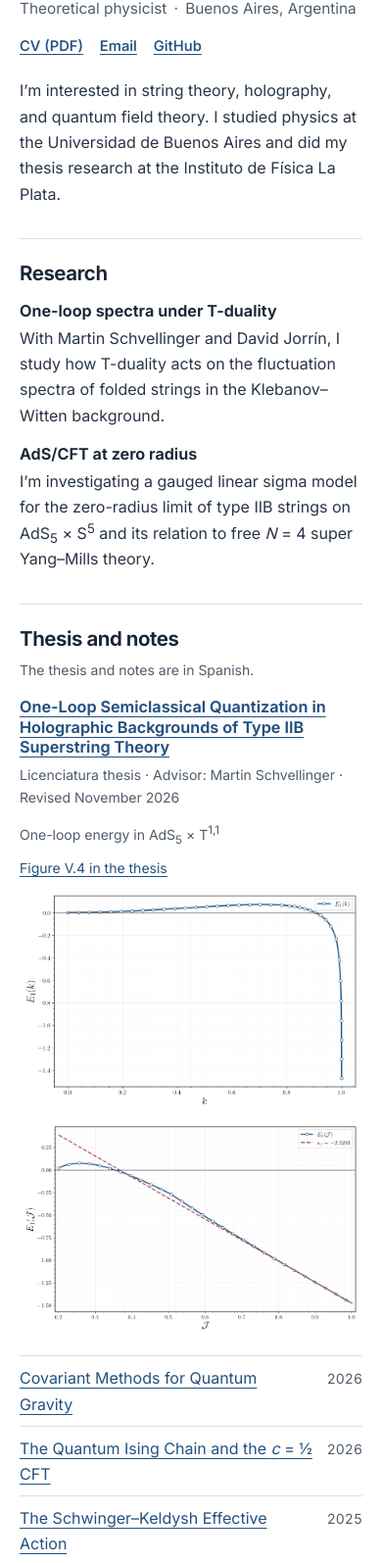
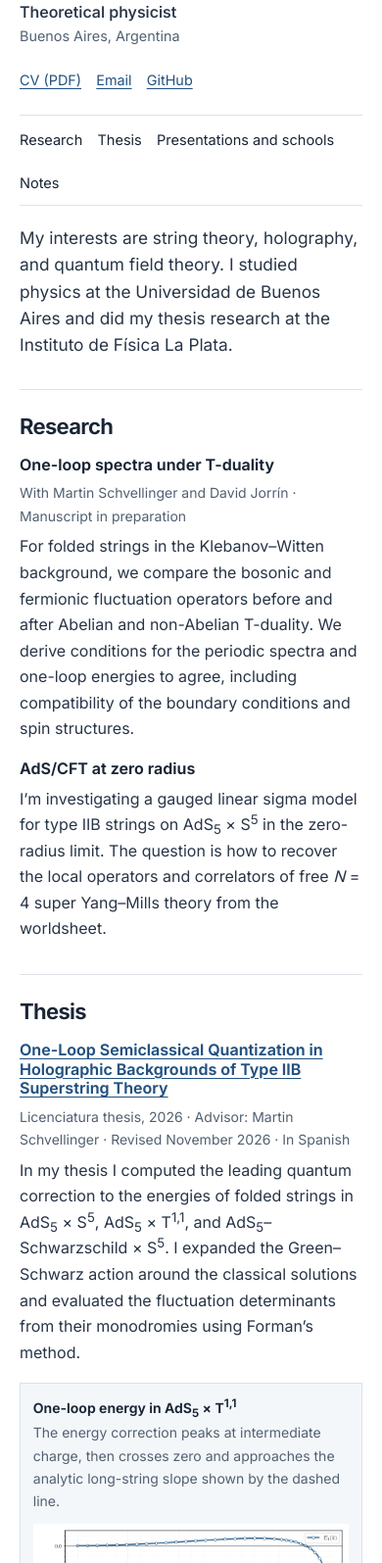
Before and after one commit to Monferran/monferran.github.io, a plain HTML site: page index.html in a window 390 px wide. Shown: the part 92-1687 px from the top of the page at 98% size. Drawn offline with Linux system fonts and the light colour scheme.

Commit message:
Expand academic research, thesis, and selected activities

```diff
--- a/index.html
+++ b/index.html
@@ -4,37 +4,41 @@
   <meta charset="utf-8">
   <meta name="viewport" content="width=device-width, initial-scale=1">
   <title>Marcos Monferran | Theoretical Physicist</title>
-  <meta name="description" content="Marcos Monferran, theoretical physicist in Buenos Aires. String theory, holography, and quantum field theory.">
+  <meta name="description" content="Marcos Monferran, theoretical physicist in Buenos Aires. Research, thesis, and notes on string theory, holography, and quantum field theory.">
   <meta name="theme-color" content="#ffffff">
   <link rel="canonical" href="https://monferran.github.io/">
   <link rel="icon" href="assets/favicon.png?v=3992fd51" type="image/png">
   <link rel="preload" href="assets/fonts/inter.woff2" as="font" type="font/woff2" crossorigin>
-  <link rel="stylesheet" href="style.css?v=f55732ee">
+  <link rel="stylesheet" href="style.css?v=aed645fb">
   <meta property="og:type" content="website">
   <meta property="og:title" content="Marcos Monferran | Theoretical Physicist">
-  <meta property="og:description" content="String theory, holography, and quantum field theory.">
+  <meta property="og:description" content="Research, thesis, and notes on string theory, holography, and quantum field theory.">
   <meta property="og:url" content="https://monferran.github.io/">
 </head>
 <body>
   <a class="skip-link" href="#main">Skip to content</a>
-
-  <main class="page" id="main" tabindex="-1">
+  <div class="page">
+    <header class="profile" id="about">
       <span id="sobre-mi" class="anchor" aria-hidden="true"></span>
-    <header id="about" class="profile">
-      <div class="profile-heading">
-        <div>
       <h1>Marcos Monferran</h1>
-          <p class="role">Theoretical physicist <span aria-hidden="true">·</span> Buenos Aires, Argentina</p>
-        </div>
-        <nav aria-label="CV and contact" id="contact">
-          <a href="assets/Marcos_Monferran_CV.pdf" aria-label="CV (PDF)">CV (PDF)</a>
+      <p class="role">Theoretical physicist</p>
+      <p class="location">Buenos Aires, Argentina</p>
+      <span id="contacto" class="anchor" aria-hidden="true"></span>
+      <div id="contact" class="contact">
+        <a href="assets/Marcos_Monferran_CV.pdf">CV (PDF)</a>
         <a href="mailto:marcosagustinmonferran@gmail.com">Email</a>
         <a href="https://github.com/Monferran">GitHub</a>
+      </div>
+      <nav class="contents" aria-label="On this page">
+        <a href="#research">Research</a>
+        <a href="#writing">Thesis</a>
+        <a href="#activity">Presentations and schools</a>
+        <a href="#notes">Notes</a>
       </nav>
-      </div>
-      <span id="contacto" class="anchor" aria-hidden="true"></span>
-      <p class="bio">I’m interested in string theory, holography, and quantum field theory. I studied physics at the Universidad de Buenos Aires and did my thesis research at the Instituto de Física La Plata.</p>
     </header>
+
+    <main id="main" tabindex="-1">
+      <p class="bio">My interests are string theory, holography, and quantum field theory. I studied physics at the Universidad de Buenos Aires and did my thesis research at the Instituto de Física La Plata.</p>
 
       <span id="trabajo" class="anchor" aria-hidden="true"></span>
       <section id="research" class="section" aria-labelledby="research-heading">
@@ -42,27 +46,26 @@
         <div class="research">
           <article>
             <h3>One-loop spectra under T-duality</h3>
-          <p>With Martin Schvellinger and David Jorrín, I study how T-duality acts on the fluctuation spectra of folded strings in the Klebanov–Witten background.</p>
+            <p class="metadata">With Martin Schvellinger and David Jorrín · Manuscript in preparation</p>
+            <p>For folded strings in the Klebanov–Witten background, we compare the bosonic and fermionic fluctuation operators before and after Abelian and non-Abelian T-duality. We derive conditions for the periodic spectra and one-loop energies to agree, including compatibility of the boundary conditions and spin structures.</p>
           </article>
           <article>
             <h3>AdS/CFT at zero radius</h3>
-          <p>I’m investigating a gauged linear sigma model for the zero-radius limit of type IIB strings on AdS<sub>5</sub> × S<sup>5</sup> and its relation to free <i>N</i> = 4 super Yang–Mills theory.</p>
+            <p>I’m investigating a gauged linear sigma model for type IIB strings on AdS<sub>5</sub> × S<sup>5</sup> in the zero-radius limit. The question is how to recover the local operators and correlators of free <i>N</i> = 4 super Yang–Mills theory from the worldsheet.</p>
           </article>
         </div>
       </section>
 
       <span id="textos" class="anchor" aria-hidden="true"></span>
-    <section id="writing" class="section" aria-labelledby="writing-heading">
-      <h2 id="writing-heading">Thesis and notes</h2>
-      <p class="metadata section-note">The thesis and notes are in Spanish.</p>
-      <div class="documents">
-        <article class="thesis">
+      <section id="writing" class="section" aria-labelledby="thesis-heading">
+        <h2 id="thesis-heading">Thesis</h2>
         <h3><a href="assets/tesis.pdf">One-Loop Semiclassical Quantization in Holographic Backgrounds of Type IIB Superstring Theory</a></h3>
-          <p class="metadata">Licenciatura thesis · Advisor: Martin Schvellinger · Revised November 2026</p>
+        <p class="metadata">Licenciatura thesis, 2026 · Advisor: Martin Schvellinger · Revised November 2026 · In Spanish</p>
+        <p>In my thesis I computed the leading quantum correction to the energies of folded strings in AdS<sub>5</sub> × S<sup>5</sup>, AdS<sub>5</sub> × T<sup>1,1</sup>, and AdS<sub>5</sub>–Schwarzschild × S<sup>5</sup>. I expanded the Green–Schwarz action around the classical solutions and evaluated the fluctuation determinants from their monodromies using Forman’s method.</p>
         <figure class="thesis-figure" id="thesis-figure">
           <figcaption>
-              <span>One-loop energy in AdS<sub>5</sub> × T<sup>1,1</sup></span>
-              <a href="assets/tesis.pdf#page=71">Figure V.4 in the thesis</a>
+            <span class="figure-title">One-loop energy in AdS<sub>5</sub> × T<sup>1,1</sup></span>
+            <span>The energy correction peaks at intermediate charge, then crosses zero and approaches the analytic long-string slope shown by the dashed line.</span>
           </figcaption>
           <div class="panels">
             <a href="assets/t11-energy-modulus.webp" title="Open full-size plot">
@@ -74,16 +77,65 @@
                 alt="One-loop energy versus angular momentum J. The dashed line gives the analytic long-string slope.">
             </a>
           </div>
+          <a class="figure-link" href="assets/tesis.pdf#page=71">Figure V.4 in the revised thesis</a>
         </figure>
-        </article>
+      </section>
 
-        <ul class="notes">
-          <li><a href="assets/metodosCovariantes.pdf">Covariant Methods for Quantum Gravity</a><time datetime="2026">2026</time></li>
-          <li><a href="assets/isingMass.pdf">The Quantum Ising Chain and the <i>c</i> = ½ CFT</a><time datetime="2026">2026</time></li>
-          <li><a href="assets/camposCTP.pdf">The Schwinger–Keldysh Effective Action</a><time datetime="2025">2025</time></li>
+      <section id="activity" class="section" aria-labelledby="activity-heading">
+        <h2 id="activity-heading">Presentations and schools</h2>
+        <ul class="records">
+          <li>
+            <div>
+              <h3>Semiclassical Quantization of Rotating Strings</h3>
+              <p>Poster at Advances in Quantum Gravity &amp; Strings, Instituto de Física La Plata.</p>
+            </div>
+            <time datetime="2026-07">Jul 2026</time>
+          </li>
+          <li>
+            <div>
+              <h3>IX Perimeter–SAIFR–IFT Journeys into Theoretical Physics</h3>
+              <p>IFT-UNESP and ICTP-SAIFR, São Paulo. Courses included classical integrability and effective field theory.</p>
+            </div>
+            <time datetime="2026-07">Jul 2026</time>
+          </li>
+          <li>
+            <div>
+              <h3>XXVII Giambiagi Winter School</h3>
+              <p>Holography, Black Holes and Information Theory, Universidad de Buenos Aires.</p>
+            </div>
+            <time datetime="2025-07">Jul 2025</time>
+          </li>
         </ul>
+      </section>
+
+      <section id="notes" class="section" aria-labelledby="notes-heading">
+        <h2 id="notes-heading">Notes</h2>
+        <p class="metadata section-note">Course monographs in Spanish.</p>
+        <ul class="records">
+          <li>
+            <div>
+              <h3><a href="assets/metodosCovariantes.pdf">Covariant Methods for Quantum Gravity</a></h3>
+              <p>Gravitational boundary terms, Euclidean gravity, and gravity as an effective field theory.</p>
             </div>
+            <time datetime="2026">2026</time>
+          </li>
+          <li>
+            <div>
+              <h3><a href="assets/isingMass.pdf">The Quantum Ising Chain and the <i>c</i> = ½ CFT</a></h3>
+              <p>Inhomogeneous Ising chains and Majorana fermions with a spatially varying mass.</p>
+            </div>
+            <time datetime="2026">2026</time>
+          </li>
+          <li>
+            <div>
+              <h3><a href="assets/camposCTP.pdf">The Schwinger–Keldysh Effective Action</a></h3>
+              <p>The closed-time-path formalism and effective actions for nonequilibrium field theory.</p>
+            </div>
+            <time datetime="2025">2025</time>
+          </li>
+        </ul>
       </section>
     </main>
+  </div>
 </body>
 </html>
--- a/style.css
+++ b/style.css
@@ -11,10 +11,11 @@
   --paper: #fff;
   --ink: #192535;
   --text: #283547;
-  --muted: #4f5c6b;
+  --muted: #526071;
   --link: #235180;
-  --rule: #d9dfe6;
-  --gutter: clamp(1.25rem, 5vw, 3rem);
+  --rule: #dce2e8;
+  --plate: #f4f7fa;
+  --gutter: clamp(1.25rem, 5vw, 3.5rem);
 }
 
 *, *::before, *::after {
@@ -25,7 +26,7 @@ body {
   margin: 0;
   background: var(--paper);
   color: var(--text);
-  font: 1rem/1.65 Inter, "Segoe UI", Arial, sans-serif;
+  font: 1rem/1.66 Inter, "Segoe UI", Arial, sans-serif;
 }
 
 h1, h2, h3, p, figure {
@@ -34,7 +35,7 @@ h1, h2, h3, p, figure {
 
 h1, h2, h3 {
   color: var(--ink);
-  line-height: 1.25;
+  line-height: 1.23;
   text-wrap: pretty;
 }
 
@@ -44,7 +45,7 @@ sub, sup {
 
 a {
   color: var(--link);
-  text-underline-offset: 0.22em;
+  text-underline-offset: 0.2em;
   text-decoration-thickness: 1px;
 }
 
@@ -67,19 +68,9 @@ a:focus-visible, main:focus-visible {
   color: var(--ink);
 }
 
-.page {
-  width: min(49rem, calc(100% - 2 * var(--gutter)));
-  margin-inline: auto;
-  padding-block: clamp(2.6rem, 7vw, 5.25rem) 3.5rem;
-}
-
-.anchor {
-  display: block;
-}
-
 .skip-link {
   position: fixed;
-  top: 0.7rem;
+  top: 0.75rem;
   left: var(--gutter);
   z-index: 1;
   padding: 0.45rem 0.65rem;
@@ -91,114 +82,142 @@ a:focus-visible, main:focus-visible {
   transform: none;
 }
 
-.profile-heading {
-  display: flex;
-  flex-wrap: wrap;
-  justify-content: space-between;
-  align-items: baseline;
-  gap: 0.45rem 1.3rem;
+.page {
+  display: grid;
+  grid-template-columns: minmax(11rem, 15.75rem) minmax(0, 1fr);
+  gap: clamp(2.25rem, 6vw, 5rem);
+  align-items: start;
+  width: min(67rem, calc(100% - 2 * var(--gutter)));
+  margin-inline: auto;
+  padding-block: clamp(2.7rem, 7.2vw, 6.5rem) 4.25rem;
+}
+
+.anchor {
+  display: block;
+}
+
+.profile {
+  position: sticky;
+  top: 3rem;
 }
 
 h1 {
-  font-size: clamp(2rem, 5vw, 2.75rem);
+  max-width: 9ch;
+  font-size: clamp(2.1rem, 4.8vw, 3rem);
   font-weight: 680;
-  letter-spacing: -0.045em;
+  letter-spacing: -0.046em;
+  line-height: 1.04;
 }
 
 .role {
-  margin-top: 0.37rem;
-  color: var(--muted);
-  font-size: 0.96rem;
+  margin-top: 0.8rem;
+  font-weight: 550;
 }
 
-.role span {
-  padding-inline: 0.18rem;
+.location {
+  color: var(--muted);
+  font-size: 0.9rem;
 }
 
-.profile nav {
+.contact {
   display: flex;
   flex-wrap: wrap;
-  align-items: center;
-  gap: 0 1.06rem;
-  font-size: 0.92rem;
+  gap: 0 0.95rem;
+  margin-top: 0.68rem;
+  font-size: 0.9rem;
 }
 
-.profile nav a {
+.contact a, .contents a {
   display: inline-flex;
   align-items: center;
   min-height: 44px;
-  font-weight: 550;
+}
+
+.contents {
+  display: grid;
+  width: fit-content;
+  border-top: 1px solid var(--rule);
+  margin-top: 0.78rem;
+  padding-top: 0.55rem;
+  font-size: 0.91rem;
+}
+
+.contents a {
+  color: var(--ink);
+  text-decoration: none;
+}
+
+.contents a:hover {
+  text-decoration: underline;
 }
 
 .bio {
-  max-width: 65ch;
-  margin-top: 1.4rem;
+  max-width: 59ch;
+  padding-bottom: 1.95rem;
+  font-size: clamp(1.08rem, 2vw, 1.24rem);
+  line-height: 1.58;
 }
 
 .section {
-  margin-top: 2rem;
-  padding-top: 1.38rem;
+  padding: 1.5rem 0 2.05rem;
   border-top: 1px solid var(--rule);
 }
 
 h2 {
-  margin-bottom: 0.92rem;
-  font-size: 1.28rem;
-  font-weight: 650;
-  letter-spacing: -0.022em;
+  margin-bottom: 1rem;
+  font-size: clamp(1.38rem, 2.7vw, 1.65rem);
+  font-weight: 660;
+  letter-spacing: -0.03em;
 }
 
 h3 {
-  font-size: 1.01rem;
+  font-size: 1rem;
   font-weight: 650;
 }
 
 .research article + article {
-  margin-top: 1rem;
+  margin-top: 1.15rem;
 }
 
-.research p {
-  max-width: 72ch;
-  margin-top: 0.3rem;
+.research p, #writing > p {
+  margin-top: 0.42rem;
 }
 
-.metadata, figcaption, .notes time {
+.metadata, .records time {
   color: var(--muted);
   font-size: 0.875rem;
 }
 
-.metadata {
-  margin-top: 0.42rem;
-}
-
 .section-note {
-  margin: -0.42rem 0 1rem;
+  margin: -0.4rem 0 0.75rem;
 }
 
 .thesis-figure {
-  margin-top: 0.95rem;
+  margin: 1.1rem 0 0;
+  padding: clamp(0.8rem, 2.5vw, 1.1rem);
+  border: 1px solid var(--rule);
+  background: var(--plate);
 }
 
 figcaption {
-  display: flex;
-  flex-wrap: wrap;
-  justify-content: space-between;
-  align-items: center;
-  gap: 0 1rem;
-  min-height: 44px;
+  display: grid;
+  gap: 0.16rem;
+  color: var(--muted);
+  font-size: 0.875rem;
 }
 
-figcaption a {
-  display: inline-flex;
-  align-items: center;
-  min-height: 44px;
+.figure-title {
+  color: var(--ink);
+  font-weight: 650;
 }
 
 .panels {
   display: grid;
   grid-template-columns: repeat(2, minmax(0, 1fr));
   align-items: center;
-  gap: 0.4rem 0.85rem;
+  gap: 0.5rem;
+  margin-top: 0.75rem;
+  background: var(--paper);
 }
 
 .panels a, .panels img {
@@ -210,44 +229,77 @@ figcaption a {
   height: auto;
 }
 
-.notes {
-  margin: 1.2rem 0 0;
+.figure-link {
+  display: inline-flex;
+  align-items: center;
+  min-height: 44px;
+  margin-bottom: -0.42rem;
+  font-size: 0.88rem;
+}
+
+.records {
+  margin: 0;
   padding: 0;
   list-style: none;
 }
 
-.notes li {
+.records li {
   display: grid;
   grid-template-columns: minmax(0, 1fr) auto;
   align-items: baseline;
-  gap: 0.8rem;
+  gap: 0.3rem 1rem;
+  padding-block: 0.8rem;
+}
+
+.records li + li {
   border-top: 1px solid var(--rule);
 }
 
-.notes a {
-  display: block;
-  min-height: 44px;
-  padding-block: 0.55rem;
+.records li:first-child {
+  padding-top: 0;
 }
 
-.notes time {
-  font-variant-numeric: tabular-nums;
+.records li:last-child {
+  padding-bottom: 0;
 }
 
-@media (max-width: 37rem) {
-  .profile-heading {
-    display: block;
+.records p {
+  margin-top: 0.23rem;
+  font-size: 0.92rem;
+}
+
+.records time {
+  font-variant-numeric: tabular-nums;
+  white-space: nowrap;
+}
+
+@media (max-width: 48rem) {
+  .page {
+    grid-template-columns: minmax(0, 1fr);
+    gap: 1.2rem;
+    max-width: 42rem;
   }
 
-  .profile nav {
-    margin-top: 0.3rem;
+  .profile {
+    position: static;
   }
 
-  .bio {
-    margin-top: 0.6rem;
+  h1 {
+    max-width: none;
   }
 
-  .panels {
+  .contents {
+    display: flex;
+    flex-wrap: wrap;
+    gap: 0 0.95rem;
+    width: 100%;
+    padding-top: 0.2rem;
+    border-bottom: 1px solid var(--rule);
+  }
+}
+
+@media (max-width: 33rem) {
+  .panels, .records li {
     grid-template-columns: minmax(0, 1fr);
   }
 }
```
Lines whose indentation alone changed are shown as unchanged.
